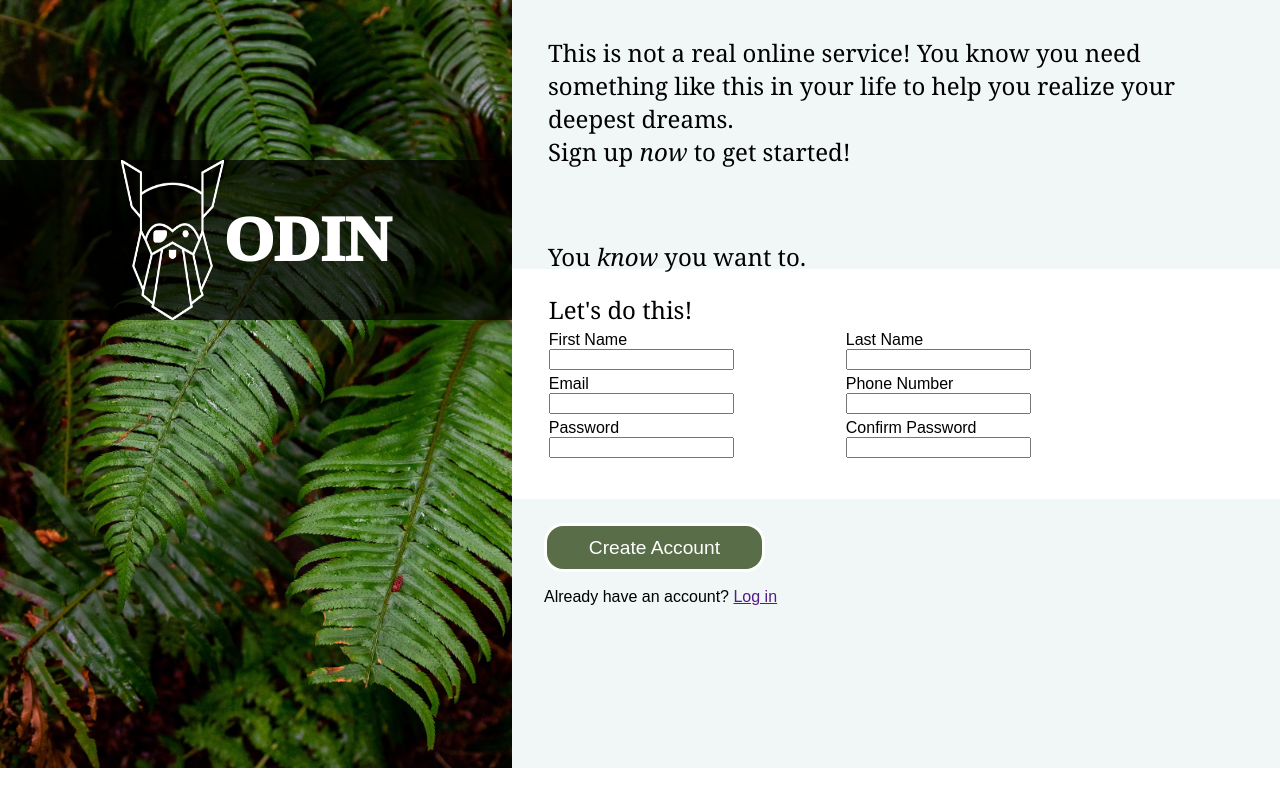
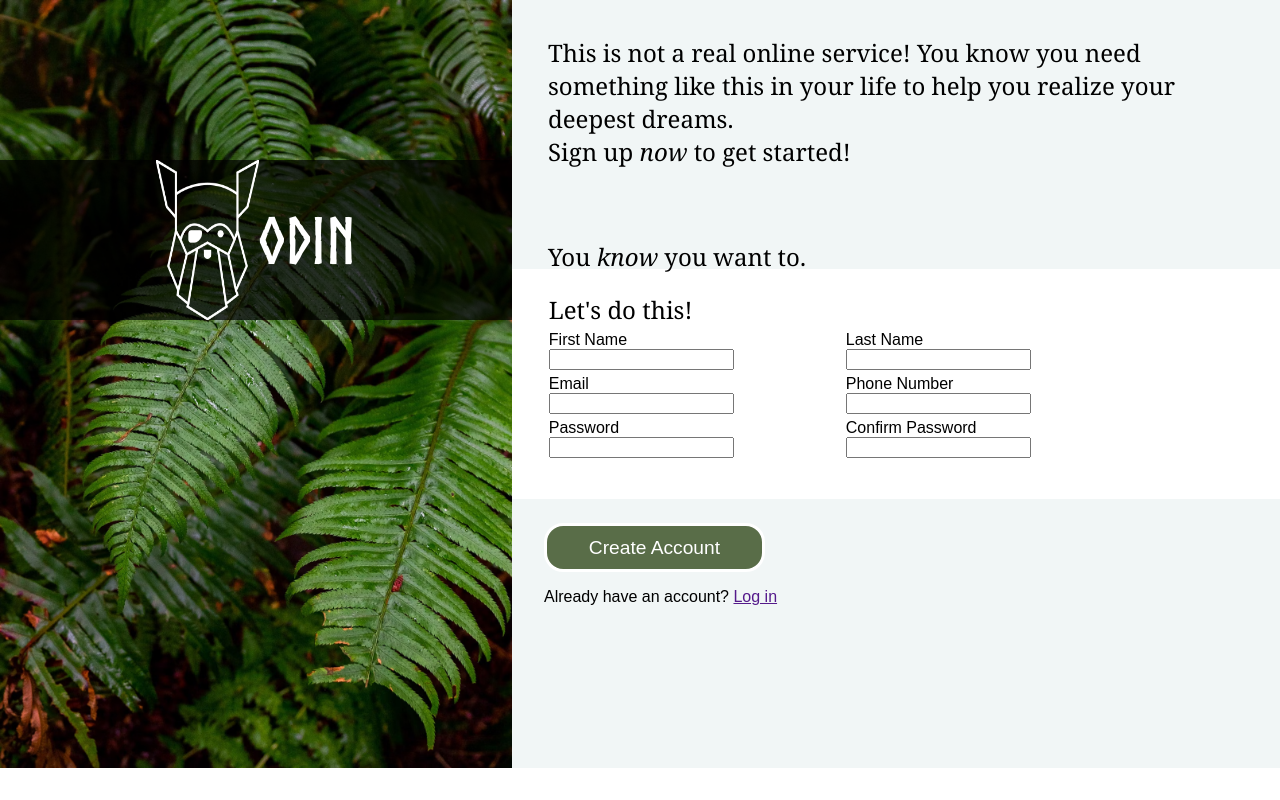
Before and after one commit to EPaguia/Sign-Up-Form-OdinProject, a plain HTML site: page index.html in a window 1280 px wide. Drawn offline with Linux system fonts and the light colour scheme; the site is published under a folder, as on GitHub Pages, so addresses that start at the root find nothing.

Commit message:
changed font path

```diff
--- a/styles.css
+++ b/styles.css
@@ -1,6 +1,6 @@
 @font-face {
     font-family:"Norse Bold" ;
-    src: url(/font/Norse-Bold.otf);
+    src: url(./font/Norse-Bold.otf);
 }
 
 :root{
```
